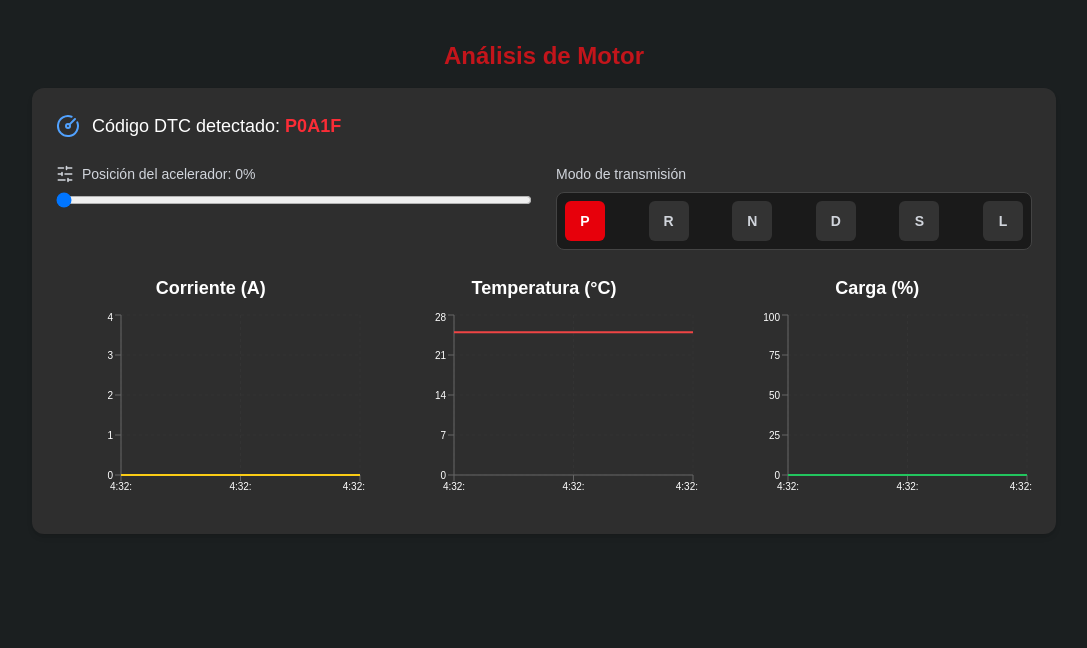
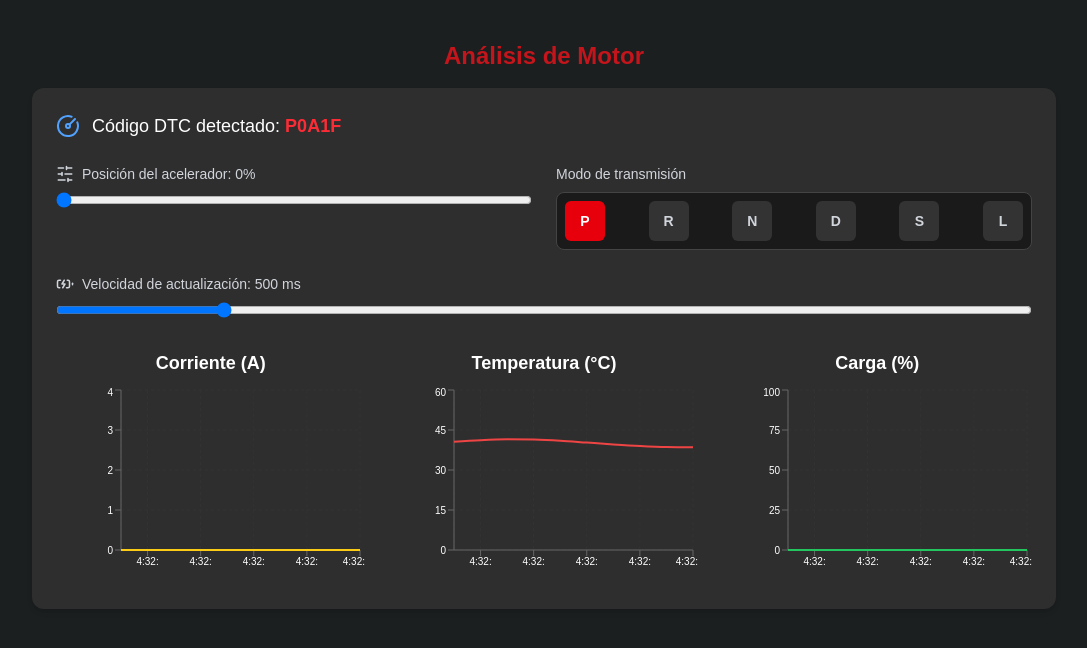
Before and after one commit to IramMcFly/krino-link, a Next.js app: page /AnalisisMotor in a window 1280 px wide. Shown: the top 648 px of the page, without its empty margins (96-1183 px from the left). Built offline with nearby package versions, Linux system fonts and the light colour scheme.

Commit message:
AnalisisMotor.jsx adjustment

```diff
--- a/components/AnalisisMotor.jsx
+++ b/components/AnalisisMotor.jsx
@@ -21,16 +21,28 @@ import {
 
 const modosTransmision = ['P', 'R', 'N', 'D', 'S', 'L'];
 
+const temperaturasMedias = {
+  P: 40,
+  R: 45,
+  N: 45,
+  D: 55,
+  S: 60,
+  L: 50,
+};
+
 export default function AnalisisMotor() {
   const [acelerador, setAcelerador] = useState(0);
   const [modo, setModo] = useState('P');
   const [historial, setHistorial] = useState([]);
   const [logEventos, setLogEventos] = useState([]);
+  const [velocidadActualizacion, setVelocidadActualizacion] = useState(500);
 
   useEffect(() => {
-    const intervalo = setInterval(() => {
+    let acumulacionCalor = 0;
+    let temperatura = temperaturasMedias[modo];
+
+    const simular = () => {
       let corriente = 0;
-      let temperatura = 25;
       let carga = 0;
       const eventos = [];
 
@@ -39,16 +51,31 @@ export default function AnalisisMotor() {
         if (modo === 'S') factorCorriente = 2.5;
 
         const baseCorriente = acelerador * factorCorriente;
-        const baseTemperatura = 35 + acelerador * 0.25;
-        const baseCarga = acelerador;
+        corriente = +(baseCorriente + (Math.random() * 0.1 - 0.05) * baseCorriente).toFixed(1);
 
-        corriente = +(baseCorriente + (Math.random() * 0.1 - 0.05) * baseCorriente).toFixed(1);
-        temperatura = +(baseTemperatura + (Math.random() * 0.1 - 0.05) * baseTemperatura).toFixed(1);
-        carga = Math.min(100, +(baseCarga + (Math.random() * 0.1 - 0.05) * baseCarga).toFixed(1));
+        const calorGenerado = corriente * 0.015;
+        const enfriamiento = 0.04 + (modo === 'S' ? 0.01 : 0.05);
 
-        if (temperatura >= 80) {
+        acumulacionCalor += calorGenerado;
+        acumulacionCalor = Math.max(0, acumulacionCalor - enfriamiento);
+
+        if ((['R', 'N', 'L'].includes(modo) && acelerador < 50) || acelerador === 0) {
+          acumulacionCalor *= 0.92;
+        }
+
+        const oscilacion = Math.sin(Date.now() / 1000) * 1.5;
+        const temperaturaMedia = temperaturasMedias[modo];
+        temperatura = +(temperaturaMedia + acumulacionCalor + oscilacion).toFixed(1);
+
+        carga = Math.min(100, +(acelerador + (Math.random() * 0.1 - 0.05) * acelerador).toFixed(1));
+
+        if (temperatura >= 90) {
           eventos.push(`⚠️ Temperatura crítica detectada: ${temperatura} °C`);
         }
+      } else {
+        acumulacionCalor = Math.max(0, acumulacionCalor - 0.6);
+        const oscilacion = Math.sin(Date.now() / 1000) * 1.5;
+        temperatura = +(temperaturasMedias[modo] + acumulacionCalor + oscilacion).toFixed(1);
       }
 
       const nuevoPunto = {
@@ -56,7 +83,7 @@ export default function AnalisisMotor() {
         corriente,
         temperatura,
         carga,
-        alertaTemperatura: temperatura >= 80,
+        alertaTemperatura: temperatura >= 90,
       };
 
       setHistorial(prev => {
@@ -68,10 +95,11 @@ export default function AnalisisMotor() {
         const actualizados = [...prev, ...eventos];
         return actualizados.length > 10 ? actualizados.slice(actualizados.length - 10) : actualizados;
       });
-    }, 1500);
+    };
 
+    const intervalo = setInterval(simular, velocidadActualizacion);
     return () => clearInterval(intervalo);
-  }, [acelerador, modo]);
+  }, [acelerador, modo, velocidadActualizacion]);
 
   const getColorForMode = (m) => {
     if (['P', 'R', 'N'].includes(m)) return 'bg-red-600';
@@ -124,6 +152,21 @@ export default function AnalisisMotor() {
           </div>
         </div>
 
+        <div>
+          <label className="text-sm text-gray-300 flex items-center gap-2">
+            <BatteryCharging size={18} /> Velocidad de actualización: {velocidadActualizacion} ms
+          </label>
+          <input
+            type="range"
+            min="200"
+            max="2000"
+            step="100"
+            value={velocidadActualizacion}
+            onChange={(e) => setVelocidadActualizacion(Number(e.target.value))}
+            className="w-full mt-2"
+          />
+        </div>
+
         <div className="grid md:grid-cols-3 gap-6">
           <div>
             <h2 className="text-lg font-semibold mb-2 text-center">Corriente (A)</h2>
@@ -170,7 +213,6 @@ export default function AnalisisMotor() {
           </div>
         </div>
 
-        {/* Log de eventos críticos */}
         {logEventos.length > 0 && (
           <div className="bg-[#1b1f20] border border-yellow-600 p-4 rounded-md mt-6">
             <h3 className="text-sm text-yellow-500 font-semibold mb-2">Eventos recientes:</h3>
```
